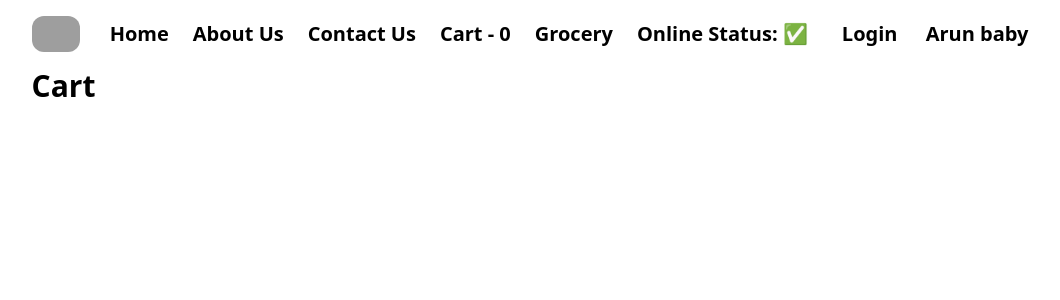
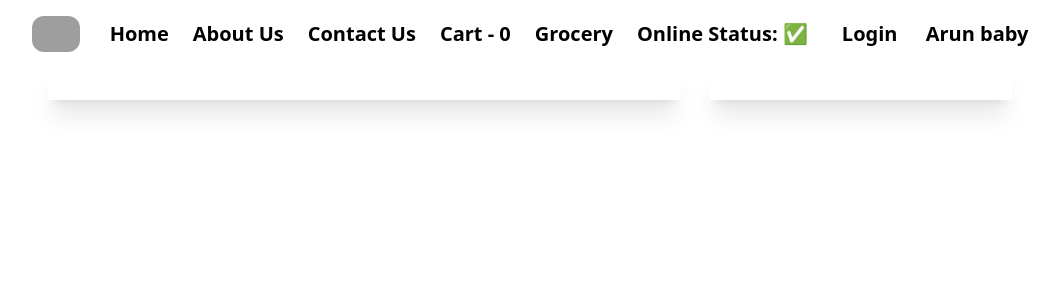
Before and after one commit to arunbaaby/swiggy-react-v0, a React (Vite) app: page /cart in a window 1280 px wide. Shown: the top 300 px of the page, without its empty margins (110-1170 px from the left). Built offline with nearby package versions, Linux system fonts and the light colour scheme; grey boxes are pictures that could not be loaded.

Commit message:
Cart page suscription

```diff
--- a/src/components/Cart.jsx
+++ b/src/components/Cart.jsx
@@ -1,12 +1,22 @@
 import { useSelector } from "react-redux";
 
-const Cart = ()=>{
+const Cart = () => {
 
-    const cartItems = useSelector((store)=>store.cart.items);
+    const cartItems = useSelector((store) => store.cart.items);
+
     return (
-        <div className="cart-wrapper flex flex-col">
-            <h1 className="text-3xl font-bold">Cart</h1>
-            <h1 className="text-2xl">{cartItems}</h1>
+        <div className="grid grid-cols-3 gap-7 mx-4">
+            <div className="col-span-2 bg-white shadow-xl">
+
+            </div>
+            <div className="p-4 bg-white shadow-xl">
+                {cartItems.map((item, index) => (
+                    <div className="border-b-1 border-gray-400" key={index}>
+                        <div>{item.name}</div>
+                        <div>{item.defaultPrice || item.price}</div>
+                    </div>
+                ))}
+            </div>
         </div>
     )
 }
--- a/src/components/ResCategoryInfo.jsx
+++ b/src/components/ResCategoryInfo.jsx
@@ -9,8 +9,8 @@ const ResCategoryInfo = ({ data, dummy }) => {
 
     const dispatch = useDispatch();
 
-    const handleAddCartItem = ()=>{
-        dispatch(addItem('pizza'));
+    const handleAddCartItem = (item)=>{
+        dispatch(addItem(item));
     }
 
     return (
@@ -24,7 +24,7 @@ const ResCategoryInfo = ({ data, dummy }) => {
                 </div>
                 <div className="relative w-[156px] h-[160px] justify-self-end">
                     <img className="rounded-xl w-full h-[144px] object-cover" src={RES_ITEM_URL+imageId} alt="" />
-                    <button className="absolute bottom-0 left-4 right-4 p-2 z-10 bg-white text-[rgb(27,166,114)] text-lg font-bold rounded-lg shadow-md" onClick={handleAddCartItem}>ADD</button>
+                    <button className="absolute bottom-0 left-4 right-4 p-2 z-10 bg-white text-[rgb(27,166,114)] text-lg font-bold rounded-lg shadow-md" onClick={()=>handleAddCartItem(data.card.info)}>ADD</button>
                 </div>
             </div>
         </div>
```
